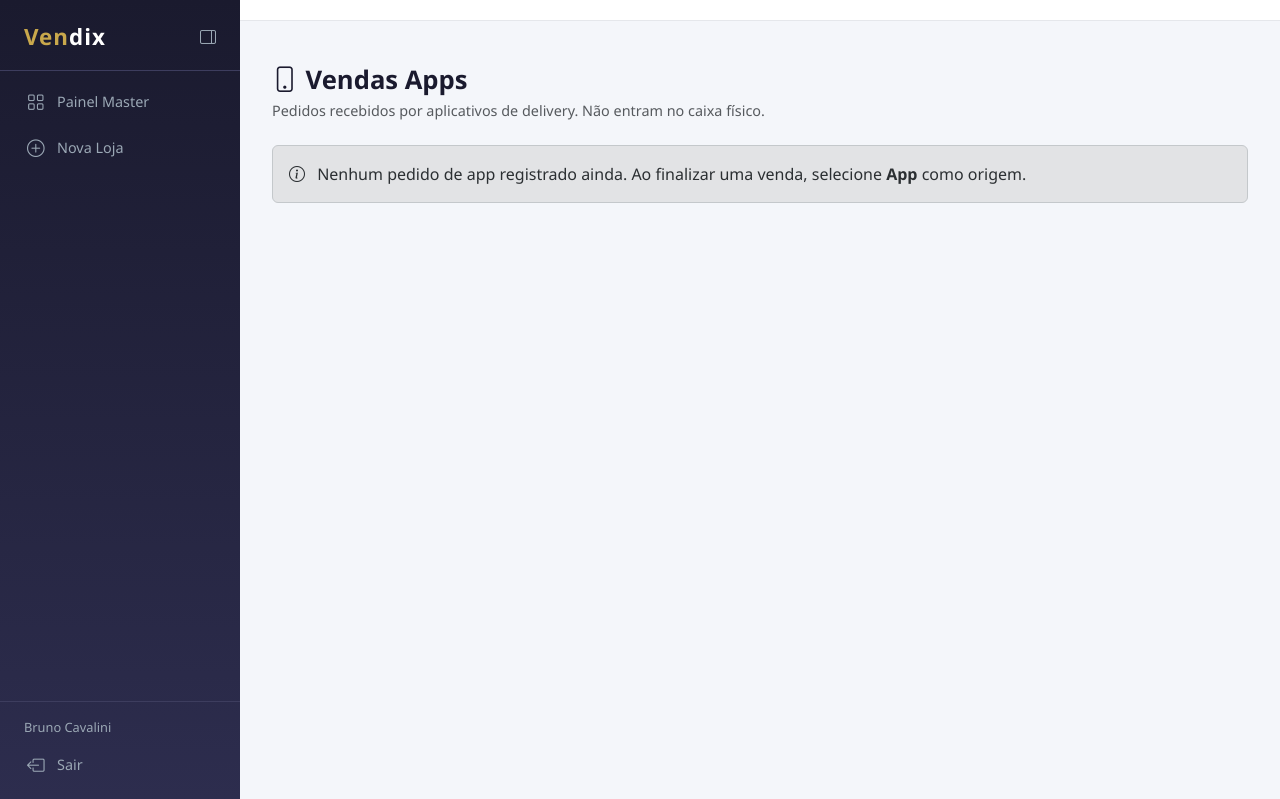
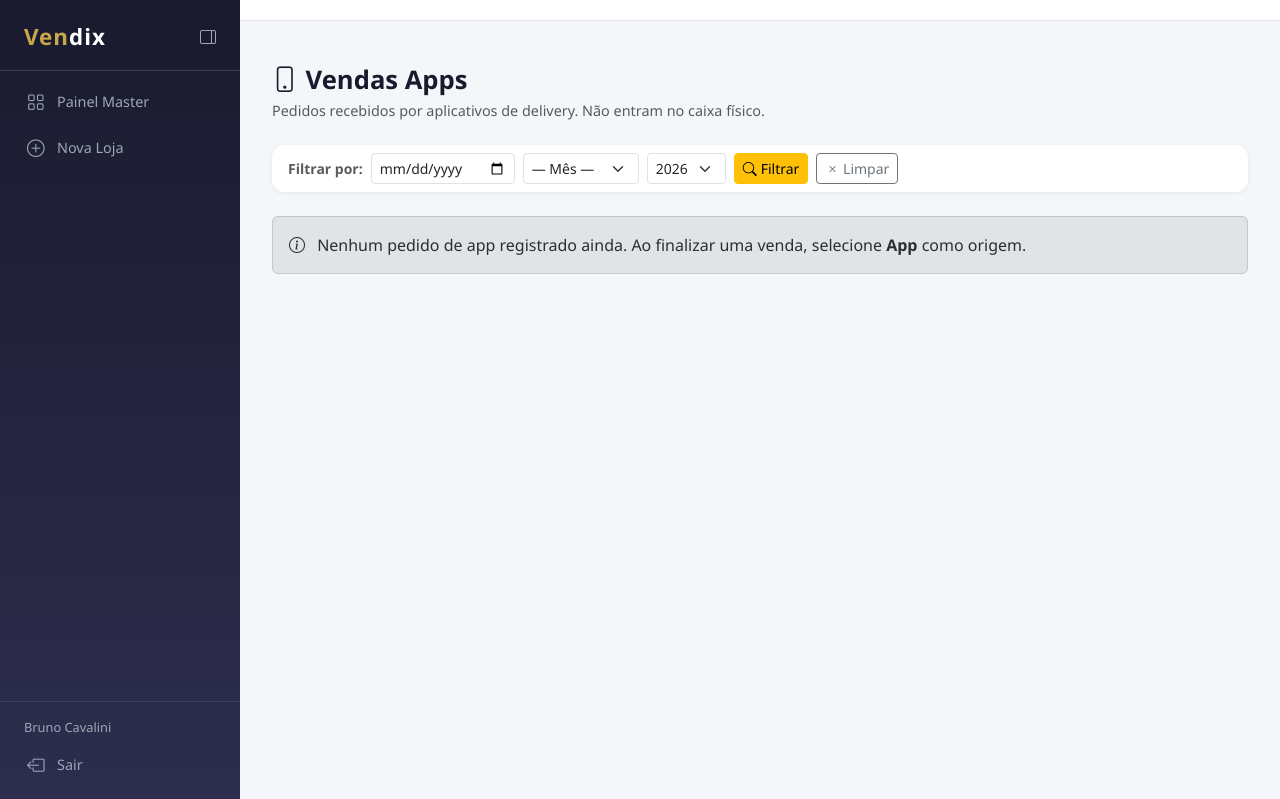
Before and after one commit to cavalinibruno-rgb/vendix, a Flask app: page /vendas-apps/ in a window 1280 px wide. Shown: the top 799 px of the page. Run offline with Flask 3, Linux system fonts and the light colour scheme; a user stored in the database is signed in.

Commit message:
Feat: filtro por dia, mês e ano em Vendas Apps
Co-Authored-By: Claude Sonnet 4.6 <noreply@anthropic.com>

```diff
--- a/app/routes/apps.py
+++ b/app/routes/apps.py
@@ -1,6 +1,7 @@
-from flask import Blueprint, render_template
+from flask import Blueprint, render_template, request
 from flask_login import login_required, current_user
 from app.models.sale import Sale
+from app import db
 from datetime import datetime, date
 
 apps_bp = Blueprint('apps', __name__, url_prefix='/vendas-apps')
@@ -11,23 +12,43 @@ def tid():
 @apps_bp.route('/')
 @login_required
 def index():
-    vendas = Sale.query.filter_by(tenant_id=tid(), status='confirmed', source='app')\
-                       .order_by(Sale.created_at.desc()).limit(200).all()
+    filtro_data  = request.args.get('data', '')
+    filtro_mes   = request.args.get('mes',  type=int)
+    filtro_ano   = request.args.get('ano',  type=int, default=date.today().year)
 
-    # agrupa por app_name
+    query = Sale.query.filter_by(tenant_id=tid(), status='confirmed', source='app')
+
+    if filtro_data:
+        try:
+            d = date.fromisoformat(filtro_data)
+            query = query.filter(db.func.date(Sale.created_at) == d)
+        except ValueError:
+            pass
+    elif filtro_mes:
+        query = query.filter(
+            db.extract('month', Sale.created_at) == filtro_mes,
+            db.extract('year',  Sale.created_at) == filtro_ano,
+        )
+    elif filtro_ano:
+        query = query.filter(db.extract('year', Sale.created_at) == filtro_ano)
+
+    vendas = query.order_by(Sale.created_at.desc()).all()
+
     por_app = {}
     for v in vendas:
         nome = v.app_name or 'Sem nome'
         if nome not in por_app:
-            por_app[nome] = {'vendas': [], 'total': 0, 'qtd': 0}
-        por_app[nome]['vendas'].append(v)
+            por_app[nome] = {'total': 0, 'qtd': 0}
         por_app[nome]['total'] += v.total
         por_app[nome]['qtd']   += 1
 
     total_geral = sum(v.total for v in vendas)
 
+    meses = ['Janeiro','Fevereiro','Março','Abril','Maio','Junho',
+             'Julho','Agosto','Setembro','Outubro','Novembro','Dezembro']
+
     return render_template('apps/index.html',
-        vendas=vendas,
-        por_app=por_app,
-        total_geral=total_geral,
+        vendas=vendas, por_app=por_app, total_geral=total_geral,
+        filtro_data=filtro_data, filtro_mes=filtro_mes, filtro_ano=filtro_ano,
+        meses=meses,
     )
--- a/app/templates/apps/index.html
+++ b/app/templates/apps/index.html
@@ -5,6 +5,35 @@
 <div class="page-header">
   <h1><i class="bi bi-phone me-2"></i>Vendas Apps</h1>
   <p class="text-muted">Pedidos recebidos por aplicativos de delivery. Não entram no caixa físico.</p>
+</div>
+
+<!-- Filtro -->
+<div class="card mb-4">
+  <div class="card-body py-2">
+    <form method="get" class="d-flex align-items-center gap-2 flex-wrap">
+      <label class="text-muted small fw-semibold mb-0">Filtrar por:</label>
+
+      <input type="date" name="data" value="{{ filtro_data }}"
+             class="form-control form-control-sm" style="width:auto;"
+             placeholder="Dia específico">
+
+      <select name="mes" class="form-select form-select-sm" style="width:auto;">
+        <option value="">— Mês —</option>
+        {% for i in range(1, 13) %}
+        <option value="{{ i }}" {% if i == filtro_mes %}selected{% endif %}>{{ meses[i-1] }}</option>
+        {% endfor %}
+      </select>
+
+      <select name="ano" class="form-select form-select-sm" style="width:auto;">
+        {% for a in range(2024, 2028) %}
+        <option value="{{ a }}" {% if a == filtro_ano %}selected{% endif %}>{{ a }}</option>
+        {% endfor %}
+      </select>
+
+      <button type="submit" class="btn btn-warning btn-sm"><i class="bi bi-search me-1"></i>Filtrar</button>
+      <a href="{{ url_for('apps.index') }}" class="btn btn-outline-secondary btn-sm"><i class="bi bi-x"></i> Limpar</a>
+    </form>
+  </div>
 </div>
 
 <!-- Totais por app -->
```
